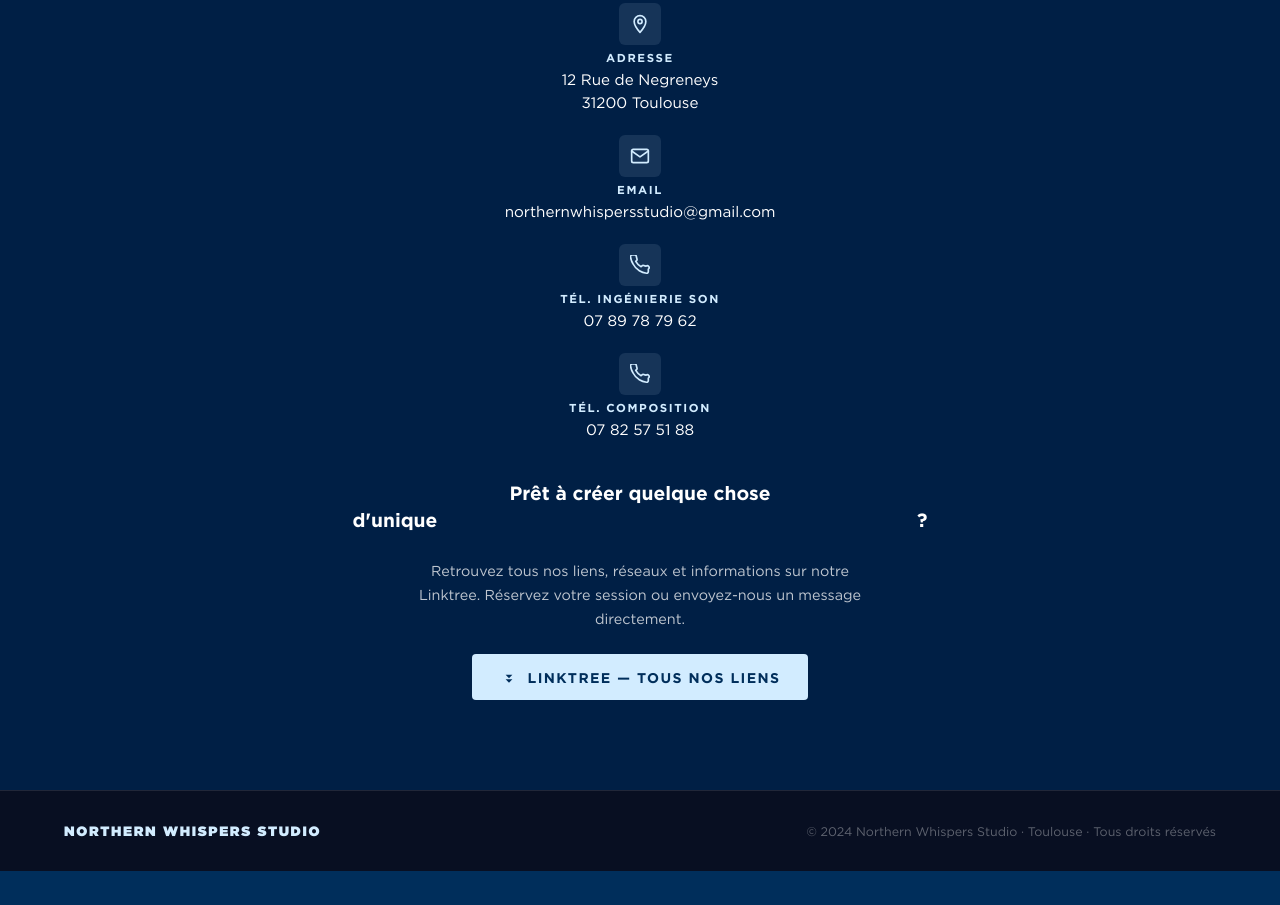
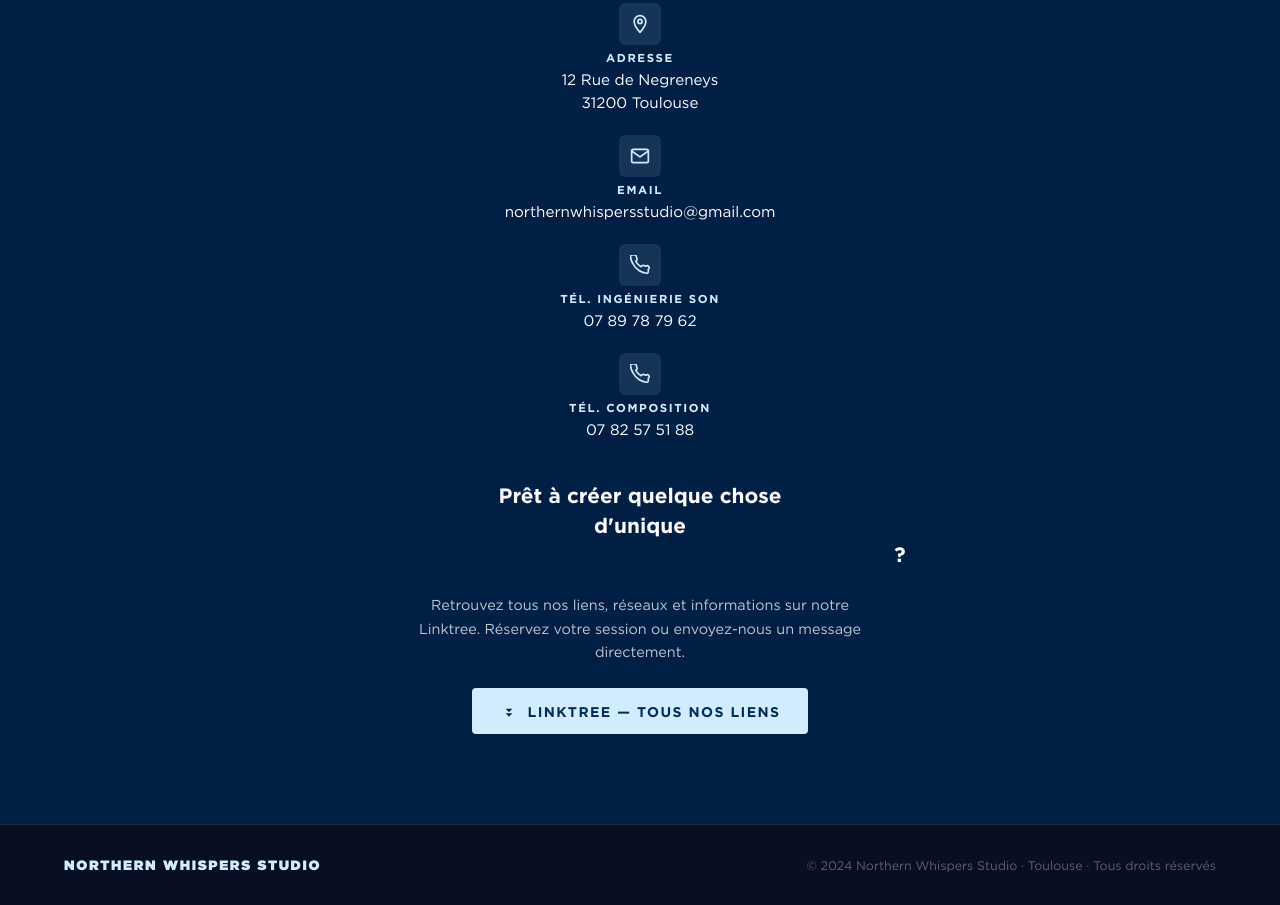
Before and after one commit to northernwhispersstudio/northernwhispersstudio.github.io, a website: page index.html in a window 1280 px wide. Shown: the part 5505-6410 px from the top of the page. Before the commit the page ends 6376 px from the top, so only its background shows below. Drawn offline with Linux system fonts and the light colour scheme.

```diff
--- a/index.html
+++ b/index.html
@@ -1093,17 +1093,21 @@
       align-items: center;
       gap: 16px;
       text-align: center;
-      overflow: hidden;
       width: 100%;
     }
 
+    .contact-cta-text span {
+      display: inline-block;
+      text-align: center;
+    }
+
     .contact-cta-text {
       font-family: 'Gotham', sans-serif;
       font-weight: 800;
-      font-size: clamp(0.95rem, 1.8vw, 1.2rem);
+      font-size: clamp(1rem, 2vw, 1.3rem);
       line-height: 1.4;
       margin-bottom: 8px;
-      width: 100%;
+      max-width: 600px;
       text-align: center;
       letter-spacing: 0;
     }
```
